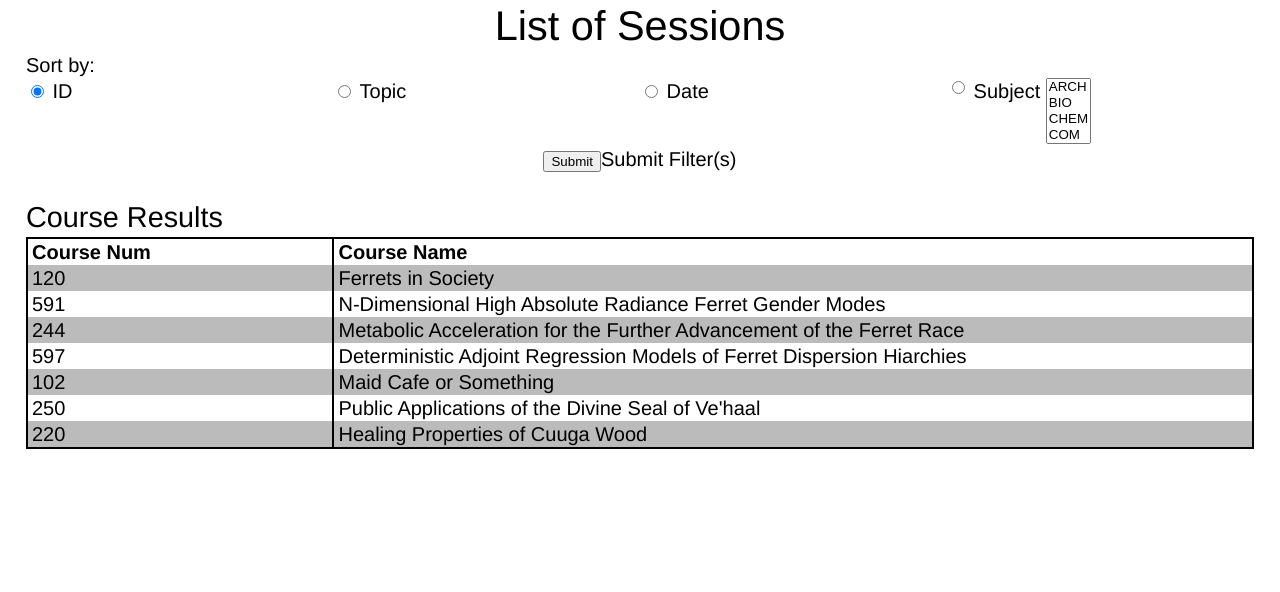
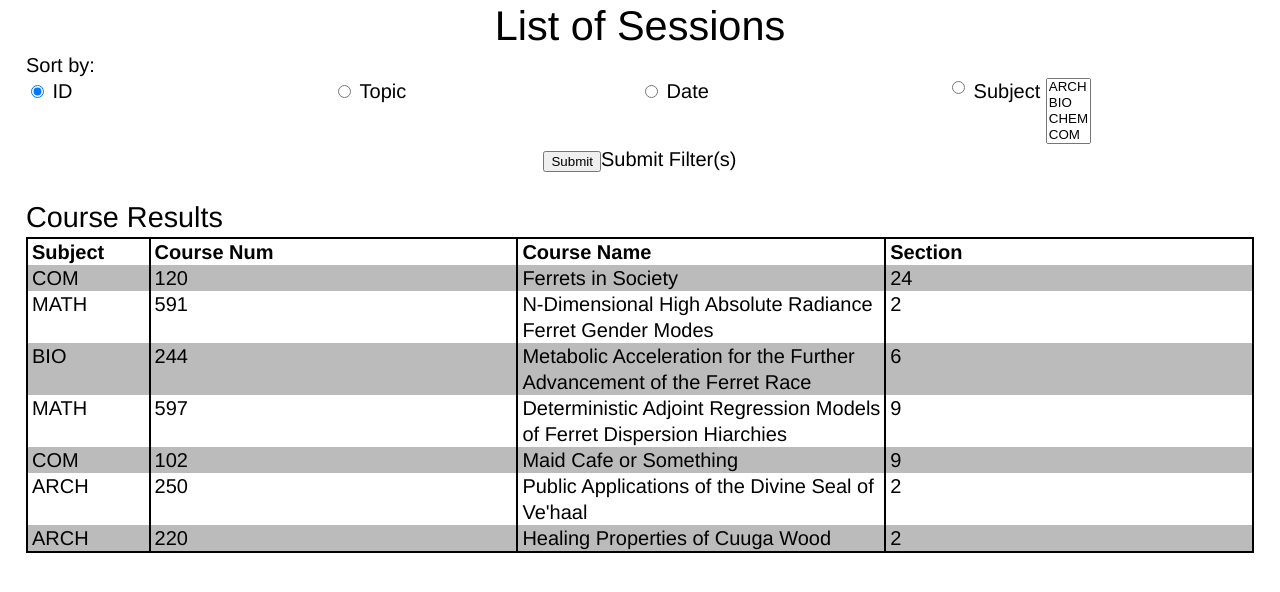
Before and after one commit to fmeef/487proj, a Django app: template iitthing/loginpage/templates/sessions.html in a window 1280 px wide. Shown: the part 52-644 px from the top of the page. Run offline with Django 3.2, Linux system fonts and the light colour scheme; data comes from the database, SQL or seed files in the repository; tables that the repository leaves empty hold one stand-in row (values such as "Sample post"); the template is opened without the code that fills it: values that come from a table or form of the project are taken from there, most other values are stand-ins (such as "Sample title", 1, 10 or a date in 2020).

Commit message:
added more columns

```diff
--- a/iitthing/loginpage/templates/sessions.html
+++ b/iitthing/loginpage/templates/sessions.html
@@ -68,18 +68,26 @@
 	<table>
 	<thead>
 		<tr>
+			<th>Subject</th>
 			<th>Course Num</th>
 			<th>Course Name</th>
+			<th>Section</th>
 		</tr>
 	</thead>
 	<tbody>
   {% for course in course_list %}
   	<tr>
 		<td>
+			{{ course.coursesubject }}
+		</td>
+		<td>
 			{{ course.coursenum }}
 		</td>
 		<td>
  		{{ course.coursename }}
+		</td>
+		<td>
+			{{ course.sectionnum }}
 		</td>
 	</tr>
 
```
